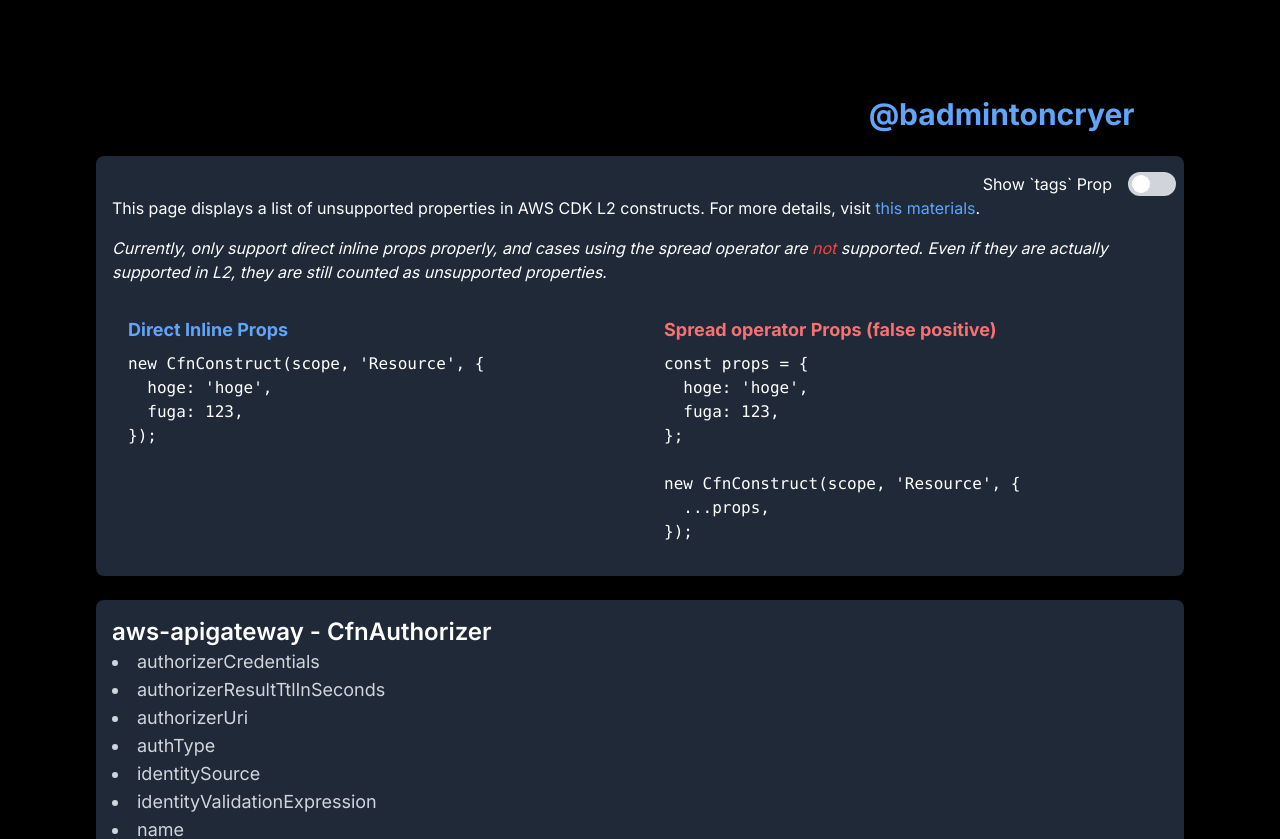
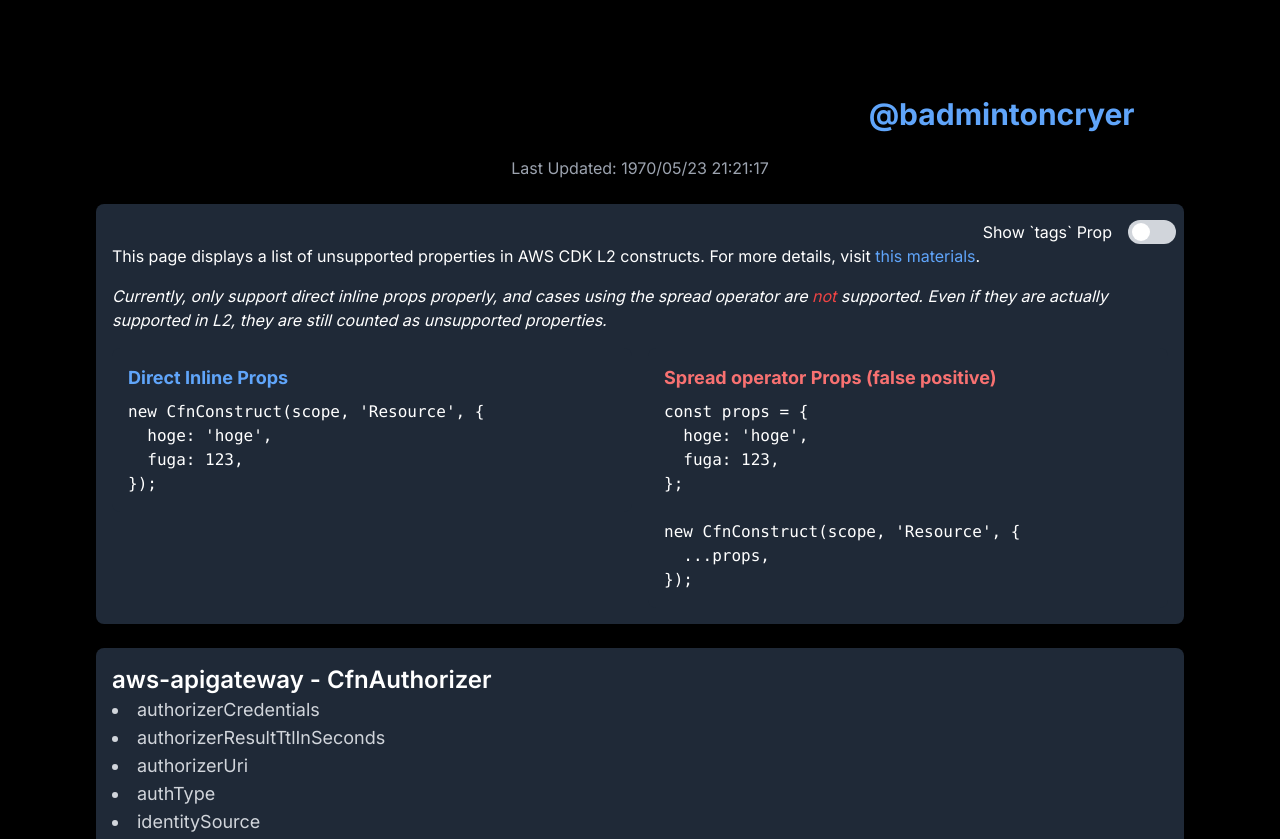
Before and after one commit to badmintoncryer/cdk-unsupported-property-app, a Next.js app in the folder frontend/: page / in a window 1280 px wide. Shown: the top 839 px of the page. Built offline with nearby package versions, Linux system fonts and the light colour scheme.

Commit message:
feat: show last updated time

```diff
--- a/frontend/app/page.tsx
+++ b/frontend/app/page.tsx
@@ -30,6 +30,12 @@
 		return acc;
 	}, initialData);
 
+  const buildTime = process.env.BUILD_TIME ? new Date(process.env.BUILD_TIME) : new Date(12345677890);
+  const formattedBuildTime = buildTime.toLocaleString('ja-JP', {
+    year: 'numeric', month: '2-digit', day: '2-digit',
+    hour: '2-digit', minute: '2-digit', second: '2-digit'
+  });
+
 	return (
 		<main className="flex flex-col min-h-screen justify-between p-4 sm:p-24 bg-black">
 			<h1 className="text-xl sm:text-3xl font-bold mb-6 text-center">
@@ -43,6 +49,9 @@
 					@badmintoncryer
 				</a>
 			</h1>
+      <p className="text-sm sm:text-base text-center text-gray-400 mb-6">
+        Last Updated: {formattedBuildTime}
+      </p>
 			<div className="container mx-auto">
 				<div className="text-white p-4 rounded-lg shadow mb-6 bg-gray-800">
 					<div className="flex items-center justify-end">
--- a/frontend/next.config.mjs
+++ b/frontend/next.config.mjs
@@ -1,6 +1,22 @@
+import { PHASE_PRODUCTION_BUILD } from 'next/constants.js';
+
 /** @type {import('next').NextConfig} */
-const nextConfig = {
-	output: "export",
+const nextConfig = (phase) => {
+  if (phase === PHASE_PRODUCTION_BUILD) {
+    // ビルド時の日時を取得
+    const buildDate = new Date().toISOString();
+
+    return {
+      output: "export",
+      env: {
+        BUILD_TIME: buildDate
+      }
+    };
+  }
+
+  return {
+    output: "export"
+  };
 };
 
 export default nextConfig;
```
